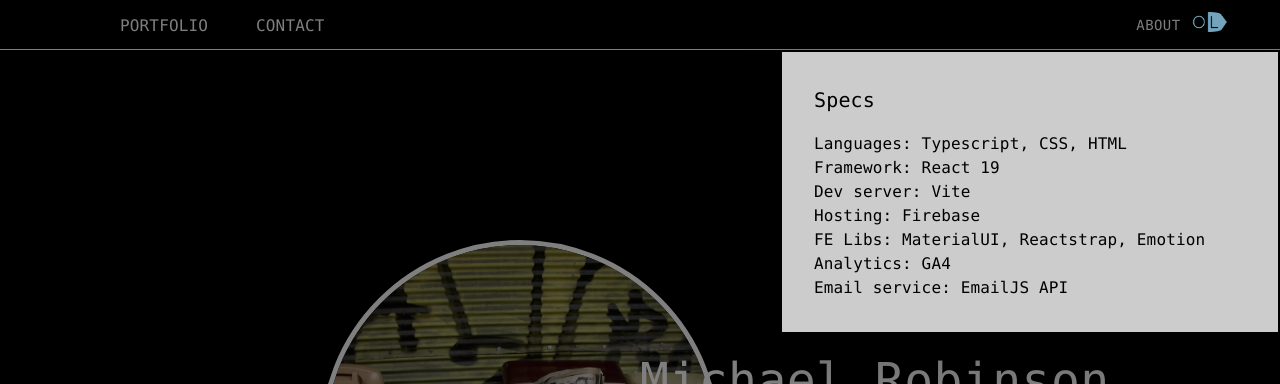
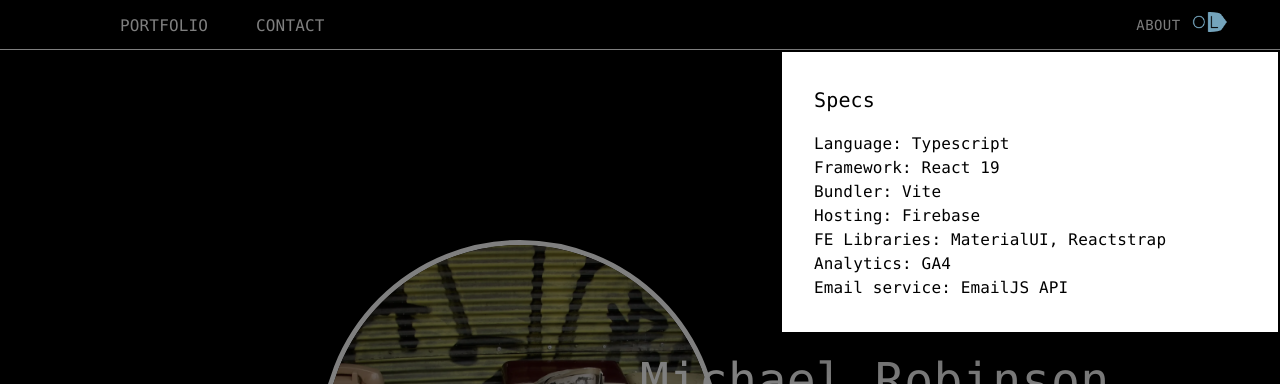
Before and after one commit to merobi-hub/dev-portfolio, a React (Vite) app: page / in a window 1280 px wide. Both pictures are taken after a click on the button "ABOUT". Shown: the top 384 px of the page. Built offline with nearby package versions, Linux system fonts and the light colour scheme; some icons are missing.

Commit message:
Transition in modal
Signed-off-by: merobi-hub <merobi@gmail.com>

```diff
--- a/index.html
+++ b/index.html
@@ -5,7 +5,7 @@
     <link rel="icon" type="image/svg+xml" href="/vite.svg" />
     <meta name="viewport" content="width=device-width, initial-scale=1.0" />
     <link rel="stylesheet" href="https://cdn.jsdelivr.net/npm/bootstrap@4.4.1/dist/css/bootstrap.min.css" integrity="sha384-Vkoo8x4CGsO3+Hhxv8T/Q5PaXtkKtu6ug5TOeNV6gBiFeWPGFN9MuhOf23Q9Ifjh" crossorigin="anonymous">
-    <title>Robinson | Portfolio</title>
+    <title>dev incunae</title>
     <style>
       #root {
         backgroundColor: #000000;
--- a/src/App.tsx
+++ b/src/App.tsx
@@ -17,6 +17,8 @@ import DarkModeIcon from '@mui/icons-material/DarkMode';
 import LightModeIcon from '@mui/icons-material/LightMode';
 import Button from '@mui/material/Button';
 import Box from '@mui/material/Box';
+import Fade from '@mui/material/Fade';
+import Backdrop from '@mui/material/Backdrop';
 import HomeFilledIcon from '@mui/icons-material/HomeFilled';
 import Card from '@mui/material/Card';
 import Modal from '@mui/material/Modal';
@@ -144,9 +146,17 @@ export default function App() {
             disablePortal
             open={modalIsOpen}
             onClose={() => modalSetOpen(false)}
+            closeAfterTransition
+            slots={{ backdrop: Backdrop }}
+            slotProps={{
+              backdrop: {
+                timeout: 500,
+              },
+            }}
             aria-labelledby="modal-modal-title"
             aria-describedby="modal-modal-description"
           >
+            <Fade in={modalIsOpen}>
                 <Box sx={modalStyle}>
                     <span style={{ position: 'absolute', marginLeft: '83%', marginTop: '0' }}>
                         <a href='https://github.com/merobi-hub/dev-portfolio' style={{ color: '#000000' }}>
@@ -157,9 +167,10 @@ export default function App() {
                     Specs
                   </Typography>
                   <Typography id="modal-modal-description" sx={{ mt: 2, fontFamily: theme.typography.fontFamily }}>
-                Languages: Typescript, CSS, HTML <br/> Framework: React 19 <br/> Dev server: Vite <br/> Hosting: Firebase <br/> FE Libs: MaterialUI, Reactstrap, Emotion <br/> Analytics: GA4 <br/> Email service: EmailJS API<br/>
+                    Language: Typescript <br/> Framework: React 19 <br/> Bundler: Vite <br/> Hosting: Firebase <br/> FE Libraries: MaterialUI, Reactstrap <br/> Analytics: GA4 <br/> Email service: EmailJS API<br/>
                   </Typography>
                 </Box>
+            </Fade>
           </Modal>
         </div>
       );
```
Lines whose indentation alone changed are shown as unchanged.
